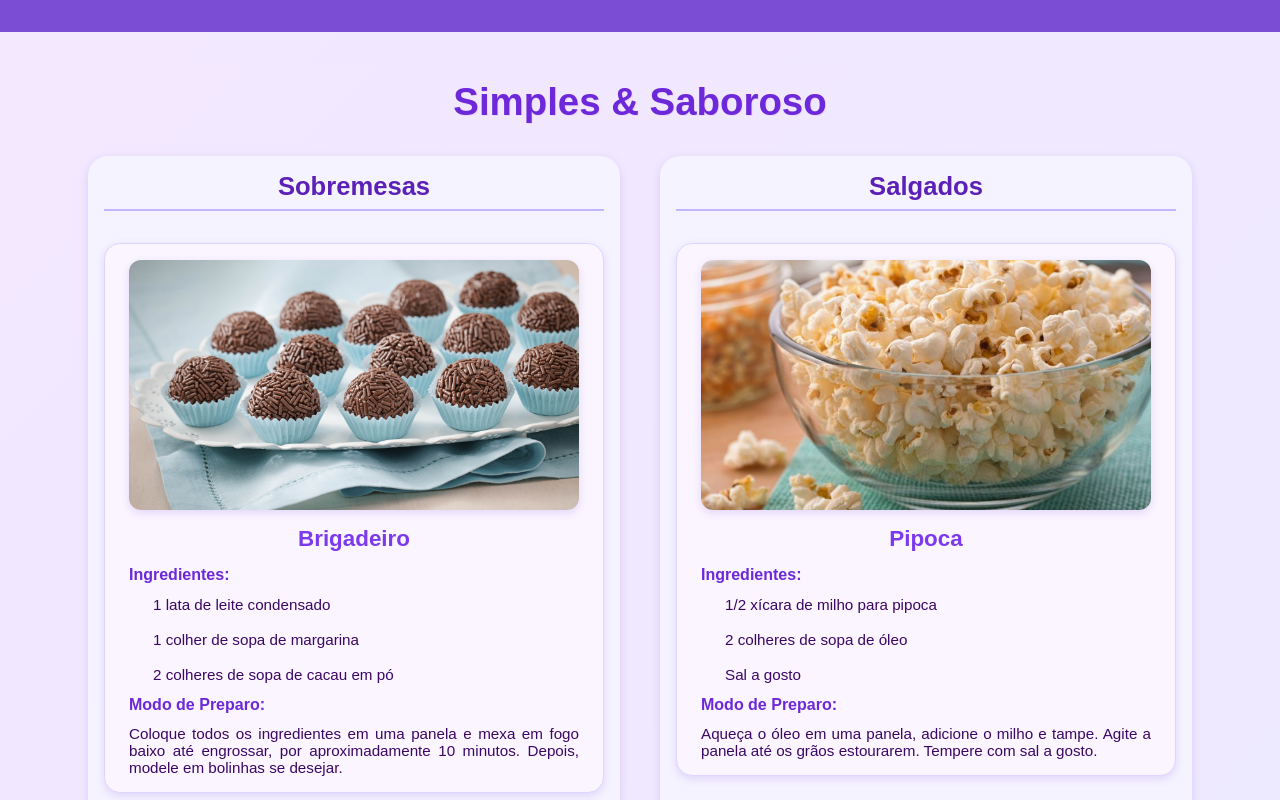
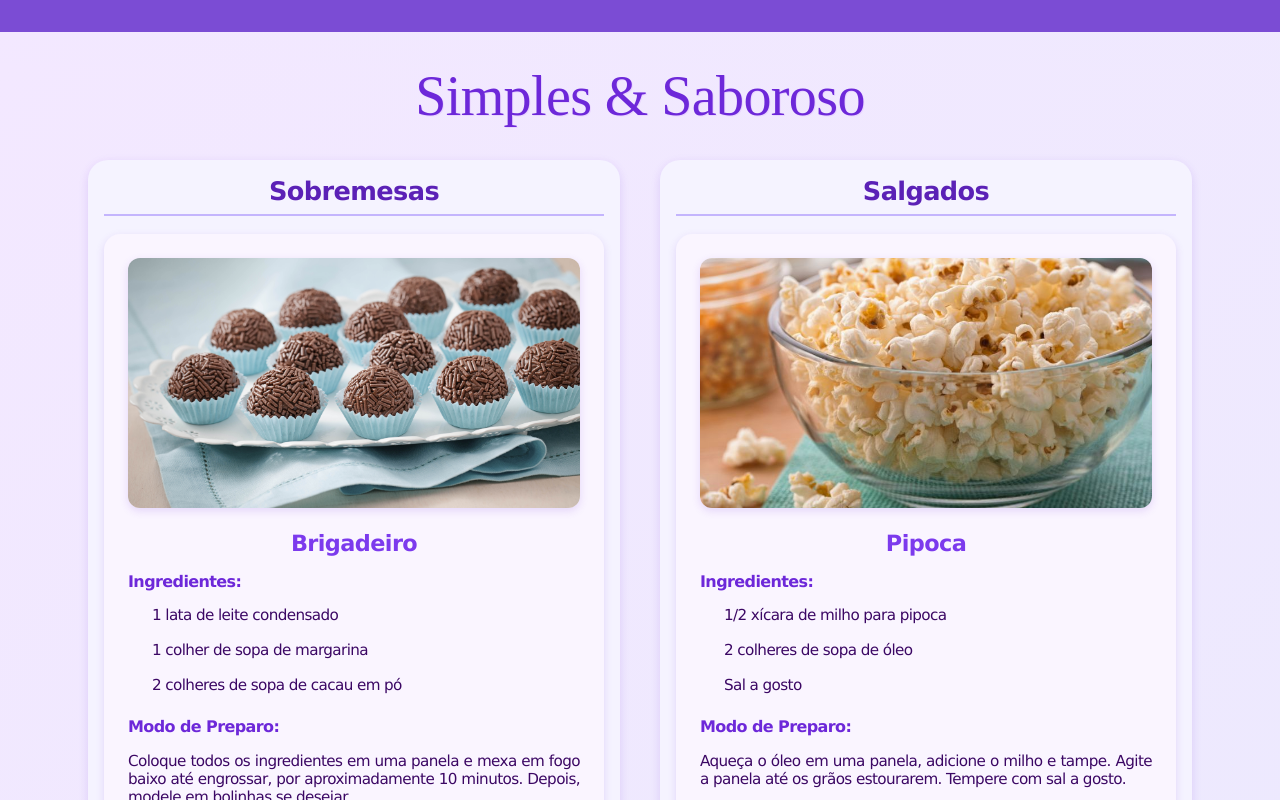
Before and after one commit to ufjf-dcc207/ufjf-dcc207-2025-3-a-sem01-div-as, a React (Vite) app: page / in a window 1280 px wide. Shown: the top 800 px of the page. Built offline with nearby package versions, Linux system fonts and the light colour scheme.

Commit message:
:lipstick: modifica css

```diff
--- a/src/App.css
+++ b/src/App.css
@@ -1,8 +1,10 @@
 h1 {
     text-align: center;
-    font-size: 2.4rem;
+    font-size: 3.5rem;
     color: #6d28d9;
     text-shadow: 1px 1px #e9d5ff;
     margin-bottom: 2rem;
-    font-weight: 700;
+    margin-top: -1rem;
+    font-weight: 400;
+    font-family: Brush Script MT, Brush Script Std, cursive;
 }
--- a/src/LivroReceitas.css
+++ b/src/LivroReceitas.css
@@ -1,24 +1,27 @@
+* {
+    font-family:'Lucida Sans', 'Lucida Sans Regular', 'Lucida Grande', 'Lucida Sans Unicode', Geneva, Verdana, sans-serif;
+    letter-spacing: -0.6px;
+}
+
 .livro-receitas {
-    display: flex;
+    display: grid;
+    grid-template-columns: repeat(auto-fit, minmax(350px, 1fr));
     gap: 2.5rem;
     width: 100%;
     max-width: 1400px;
-    justify-content: center;
-    align-items: flex-start;
-    flex-wrap: wrap;
 }
 
 /* colunas de cat */
 .livro-receitas > div {
     flex: 1;
-    max-width: 650px;
+    max-width: 700px;
     background-color: #f5f3ff;
     border-radius: 20px;
     box-shadow: 0 3px 10px rgba(109, 40, 217, 0.15);
     padding: 1rem;
     display: flex;
     flex-direction: column;
-    gap: 1rem;
+    gap: 0.9rem;
 }
 
 /* titulo da cat */
@@ -28,7 +31,7 @@
     color: #5b21b6;
     border-bottom: 2px solid #c4b5fd;
     padding-bottom: 0.5rem;
-    margin-bottom: 1rem;
+    margin-bottom: 0.2rem;
 }
 
 /* imagem da receita */
@@ -38,6 +41,7 @@
     object-fit: cover;
     border-radius: 12px;
     margin-bottom: 1rem;
+    margin-top: 0.5rem;
     box-shadow: 0 3px 8px rgba(109, 40, 217, 0.15); /* sombra leve */
 }
 
@@ -54,7 +58,6 @@
 /* card da receita */
 .livro-receitas li {
     background-color: #faf5ff;
-    border: 1px solid #ddd6fe;
     border-radius: 16px;
     box-shadow: 0 3px 8px rgba(109, 40, 217, 0.15);
     padding: 1rem 1.5rem;
@@ -69,7 +72,8 @@
 .livro-receitas h3 {
     color: #7c3aed;
     font-size: 1.4rem;
-    margin-bottom: 0.5rem;
+    margin-top: 0.4rem;
+    margin-bottom: 0.1rem;
     text-align: center;
     width: 100%;
 }
@@ -78,13 +82,14 @@
 .livro-receitas h4 {
     color: #6d28d9;
     font-size: 1rem;
-    margin: 0.4rem 0;
+    margin: 0.6rem 0;
+    margin-top: 0.9rem;
 }
 
 /* ingredientes */
 .livro-receitas li ul {
     padding-left: 1.5rem;
-    margin: 0.8rem 0;
+    margin: 0.9rem 0;
     font-size: 0.95rem;
     color: #3b0764;
     background: none;
@@ -107,5 +112,6 @@
     color: #3b0764;
     text-align: justify;
     width: 100%;
-    margin-top: 0.3rem;
+    margin-top: 0.4rem;
+    margin-bottom: 0.9rem;
 }
```
